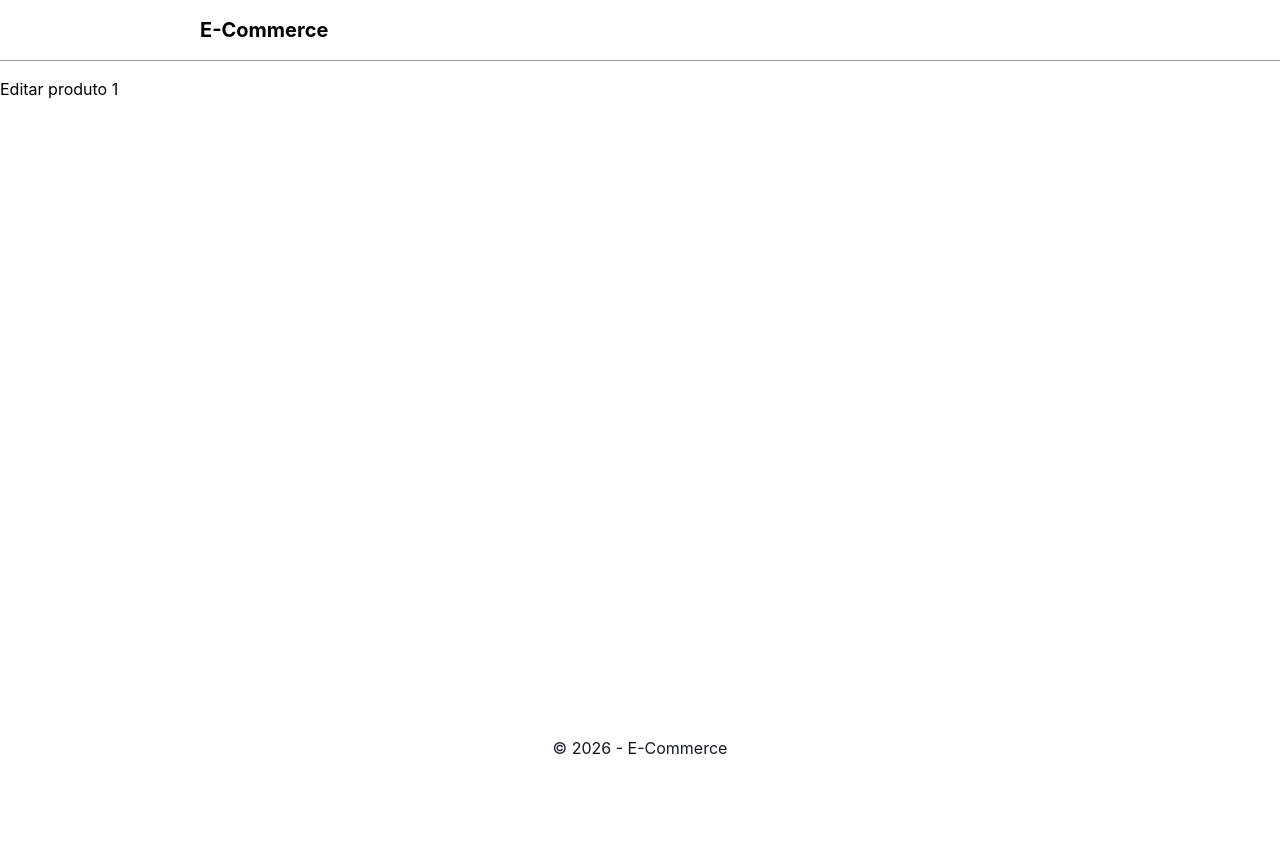
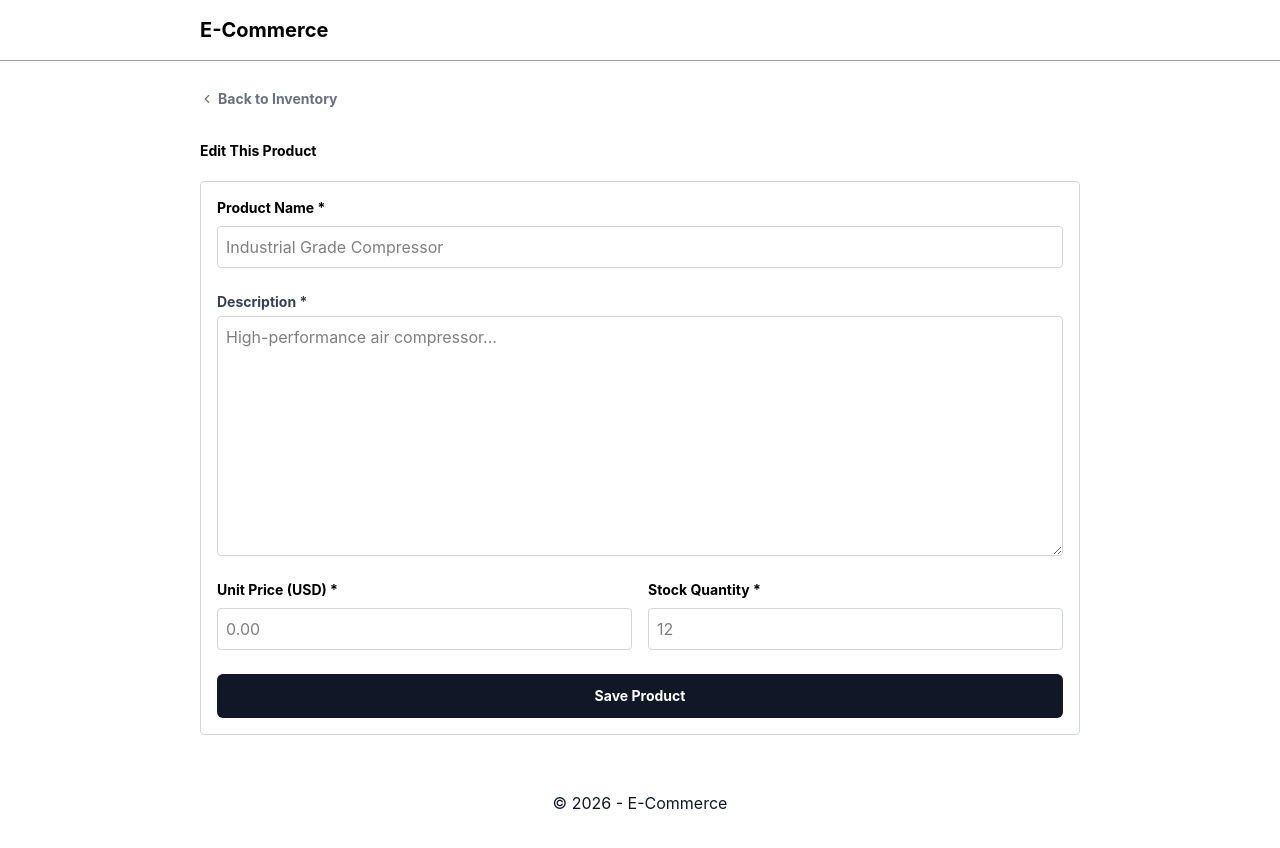
Before and after one commit to Otavioalv/e-commerce_inventory_management_system_SITA_test, a React (Vite) app in the folder frontend/: page /products/edit/1 in a window 1280 px wide. Shown: the top 848 px of the page. Before the commit the page ends 800 px from the top, so only its background shows below. Built offline with nearby package versions, Linux system fonts and the light colour scheme; no server answers.

Commit message:
connect edit page to provider and populate form with product data

```diff
--- a/frontend/src/features/products/components/ProductForm.tsx
+++ b/frontend/src/features/products/components/ProductForm.tsx
@@ -11,18 +11,22 @@ import { useForm } from "react-hook-form";
 
 import type { ProductFormData } from "../schemas/products.schemas";
 import { useNavigate } from "react-router-dom";
+import type { Product } from "../types";
+import { useEffect } from "react";
 
 
 interface IProductFormProps {
     title: string,
     onSaveProduct: (data: ProductFormData) => void,
     isLoading: boolean,
+    product?: Product,
 }
 
 export const ProductForm = ({
     title,
     isLoading,
     onSaveProduct,
+    product,
 }: IProductFormProps) => {
     const navigate = useNavigate();
 
@@ -35,6 +39,18 @@ export const ProductForm = ({
             stockQuantity: "",
         }
     });
+
+    const { reset } = methods;
+    useEffect(() => {
+        if(product) {
+            reset({
+                name: product.name,
+                description: product.description,
+                price: String(product.price),
+                stockQuantity: String(product.stockQuantity),
+            });
+        }
+    }, [product, reset]);
 
 
     return (
--- a/frontend/src/features/products/pages/EditProductPage.tsx
+++ b/frontend/src/features/products/pages/EditProductPage.tsx
@@ -1,12 +1,66 @@
-import { useParams } from "react-router-dom";
+import { Container } from "../../../shared/components/ui/Container";
+import { useProducts } from "../state/useProducts";
+import { useNavigate, useParams } from "react-router-dom";
+import { useEffect, useState } from "react";
+
+import type { Product } from "../types";
+import { FullPageLoading } from "../../../shared/components/layout/FullPageLoading";
+import { ProductForm } from "../components/ProductForm";
+import type { ProductFormData } from "../schemas/products.schemas";
 
 export default function EditProductPage () {
+    const navigate = useNavigate();
+
     const { id } = useParams();
 
+    const [product, setProduct] = useState<Product | null>(null);
+
+    const {
+        fetchById,
+        isLoading,
+    } = useProducts();
+
+
+    useEffect(() => {
+        const getProduct = async () => {
+            if(!id) return;
+            const numericId = Number(id);
+            if(isNaN(numericId)) return;
+
+            const result = await fetchById(numericId);
+
+            setProduct(result[0] ?? null);
+        }
+
+        getProduct();
+    }, [fetchById, id]);
+
+
+
+    const handleUpdate = async (data: ProductFormData) => {
+        console.log(data);
+        // await addProduct({
+        //     description: data.description,
+        //     name: data.name,
+        //     price: Number(data.price),
+        //     stockQuantity: Number(data.stockQuantity),
+        // });
+
+        // navigate("/products/home");
+    };
 
     return (
-        <div>
-            Editar produto {id}
-        </div>
+        <Container>
+            <FullPageLoading
+                isLoading={isLoading}
+            />
+
+            <ProductForm
+                product={product || undefined}
+                onSaveProduct={handleUpdate}
+                title="Edit This Product"
+                isLoading={isLoading}
+            />
+        </Container>
     );
 }
```
